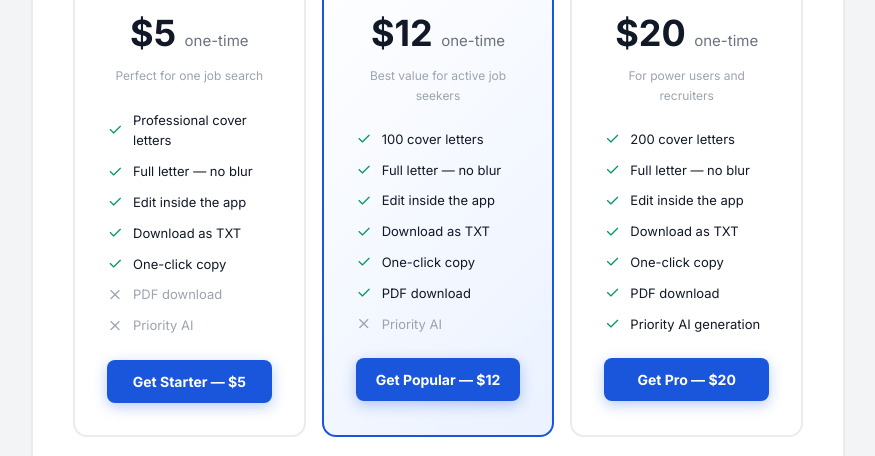
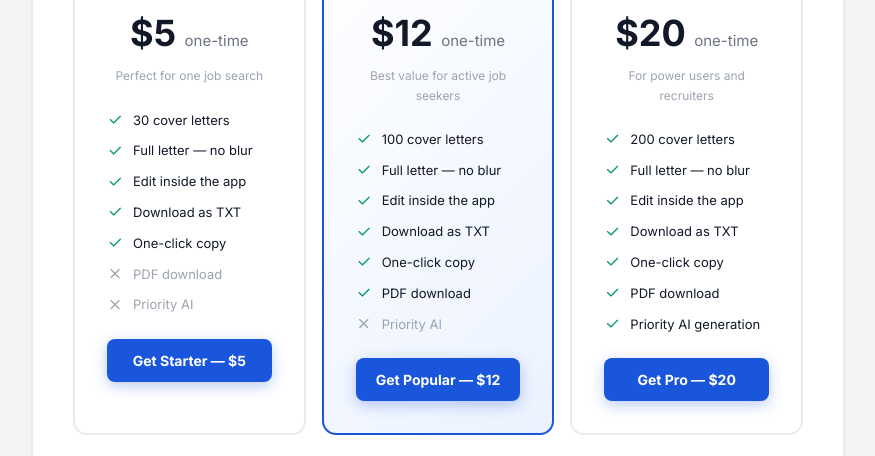
Before and after one commit to AbbasKhan347/hireready-ai, a plain HTML site: page index.html in a window 1280 px wide. Shown: the part 3826-4282 px from the top of the page, without its empty margins (202-1077 px from the left). Drawn offline with Linux system fonts and the light colour scheme.

Commit message:
Update index.html

```diff
--- a/index.html
+++ b/index.html
@@ -462,7 +462,7 @@
     <div class="pr-price">$5 <span>one-time</span></div>
     <div class="pr-note">Perfect for one job search</div>
     <div class="pr-feats">
-      <div class="pf"><i class="ti ti-check"></i> Professional cover letters</div>
+      <div class="pf"><i class="ti ti-check"></i> 30 cover letters</div>
       <div class="pf"><i class="ti ti-check"></i> Full letter — no blur</div>
       <div class="pf"><i class="ti ti-check"></i> Edit inside the app</div>
       <div class="pf"><i class="ti ti-check"></i> Download as TXT</div>
```
